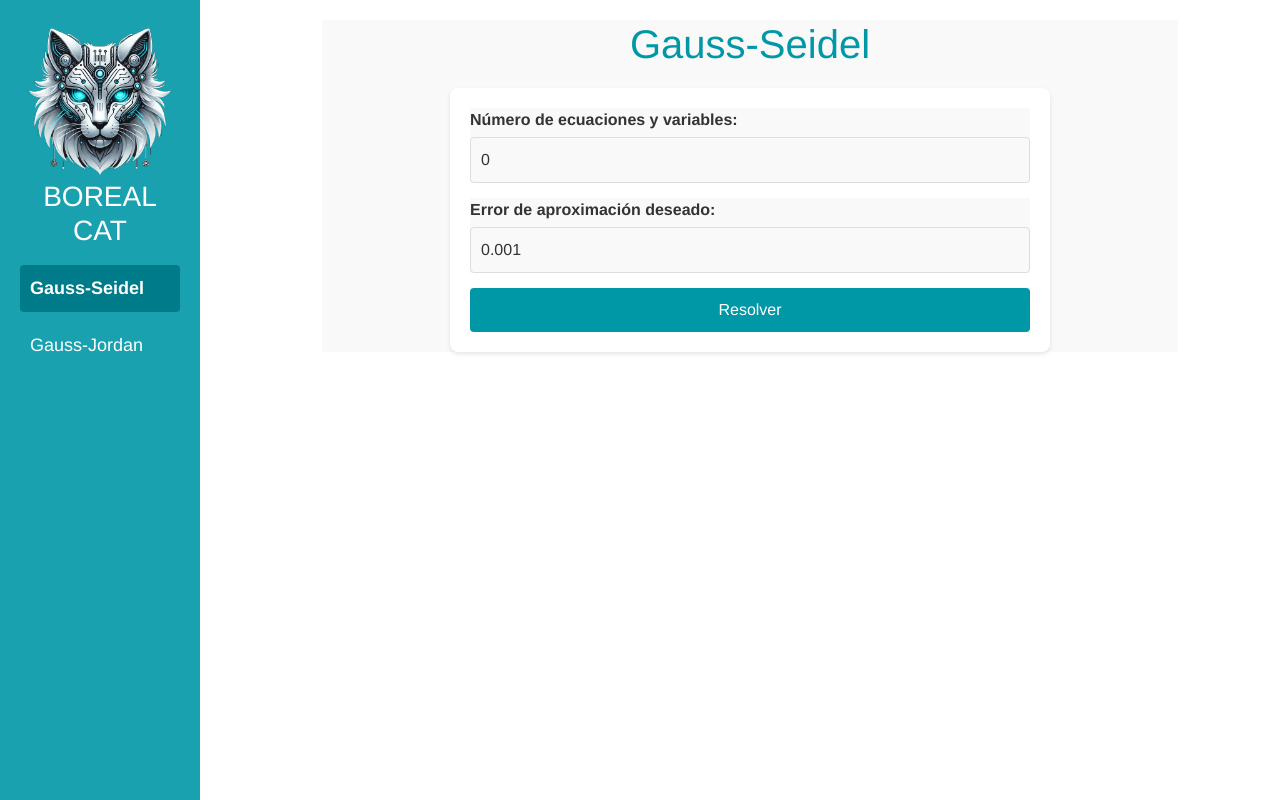
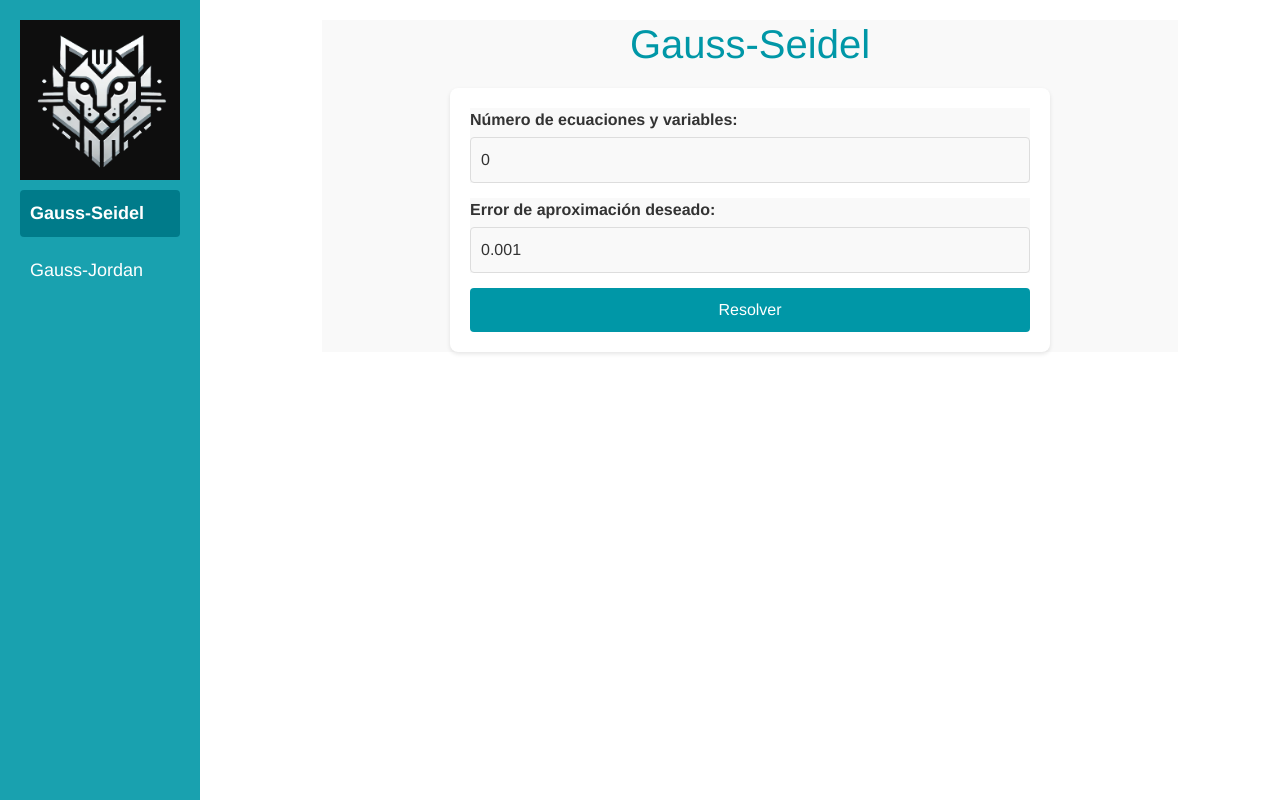
Before and after one commit to AlexisAndradeDev/analisis-numerico-uno, an Angular app: page /gauss-seidel in a window 1280 px wide. Built offline with nearby package versions, Linux system fonts and the light colour scheme; a web font is replaced by a local one.

Commit message:
Cambia logo

```diff
--- a/src/app/app.routes.ts
+++ b/src/app/app.routes.ts
@@ -4,6 +4,6 @@ import { GaussJordanComponent } from './gauss-jordan/gauss-jordan.component';
 
 export const routes: Routes = [
     { path: 'gauss-seidel', component: GaussSeidelComponent, title: "Gauss-Seidel" },
-    { path: 'gauss-jordan', component: GaussJordanComponent },
+    { path: 'gauss-jordan', component: GaussJordanComponent, title: "Gauss-Jordan" },
     { path: '', redirectTo: '/gauss-seidel', pathMatch: 'full' }
 ];
--- a/src/app/sidebar/sidebar.component.html
+++ b/src/app/sidebar/sidebar.component.html
@@ -1,10 +1,9 @@
 <nav class="sidebar" [class.open]="isOpen">
     <img
       src="../../assets/file.png"
-      alt="imagen del gato boreal"
+      alt="Logo"
       title="Logo"
     />
-    <h3>BOREAL CAT</h3>
   <ul>
     <li>
       <a
```
Also changed, not shown: src/assets/file.png.
